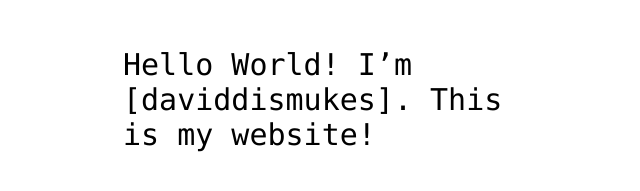
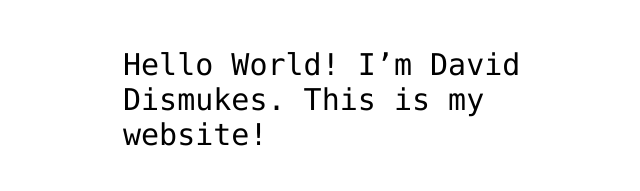
Before and after one commit to daviddismukes/daviddismukes.github.io, a plain HTML site: page index.html in a window 1280 px wide. Shown: the part 341-532 px from the top of the page, without its empty margins (317-957 px from the left). Drawn offline with Linux system fonts and the light colour scheme.

Commit message:
Name display change
WAS: <p>Hello World! I’m [daviddismukes]. This is my website!</p>
IS: <p>Hello World! I’m David Dismukes. This is my website!</p>

```diff
--- a/index.html
+++ b/index.html
@@ -12,7 +12,7 @@
 <img src="https://octodex.github.com/images/daftpunktocat-thomas.gif" id="octocat" alt="octocat-gif" />
 
 <!-- Change this code here by copy and pasting your template on line 15 -->
-<p>Hello World! I’m [daviddismukes]. This is my website!</p>
+<p>Hello World! I’m David Dismukes. This is my website!</p>
 
 </body>
 </html>
```
